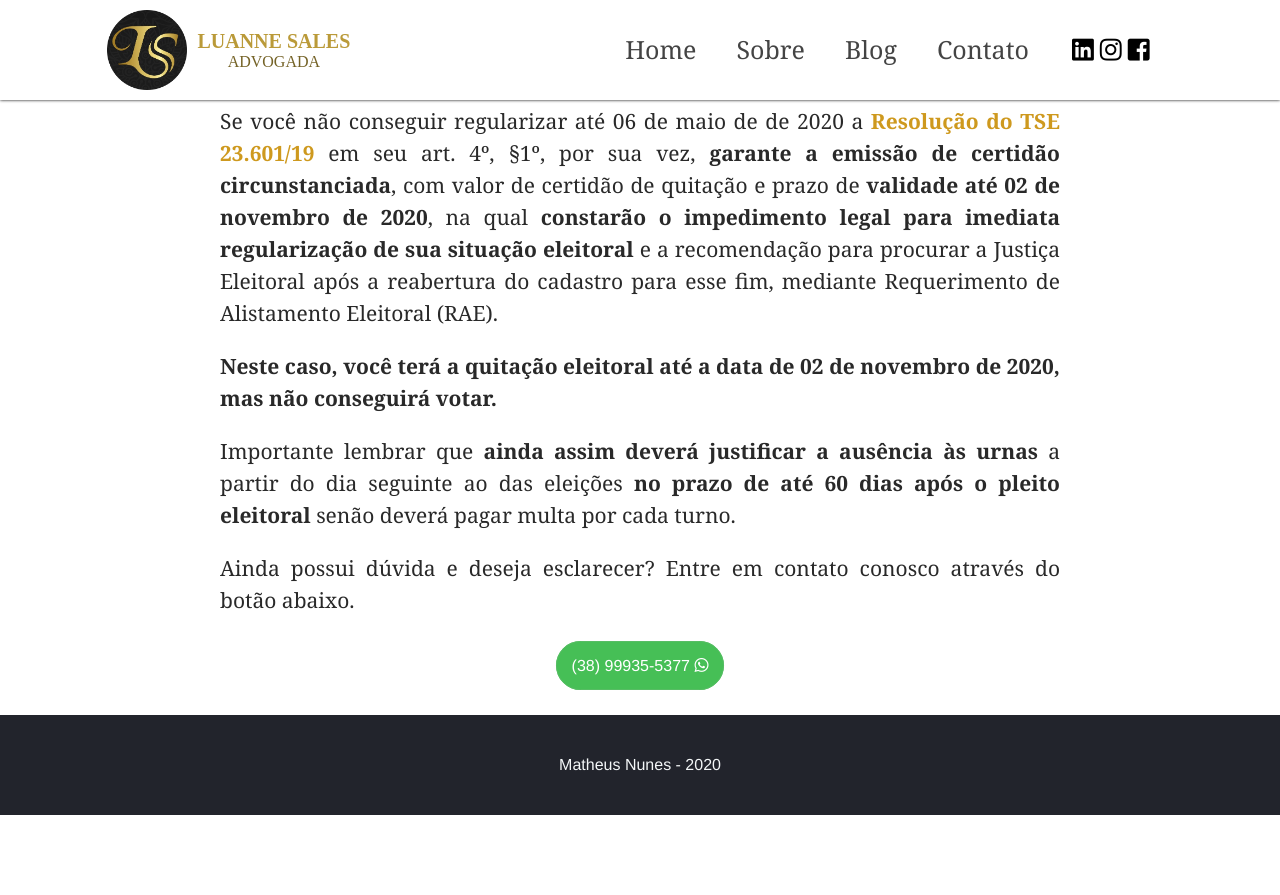
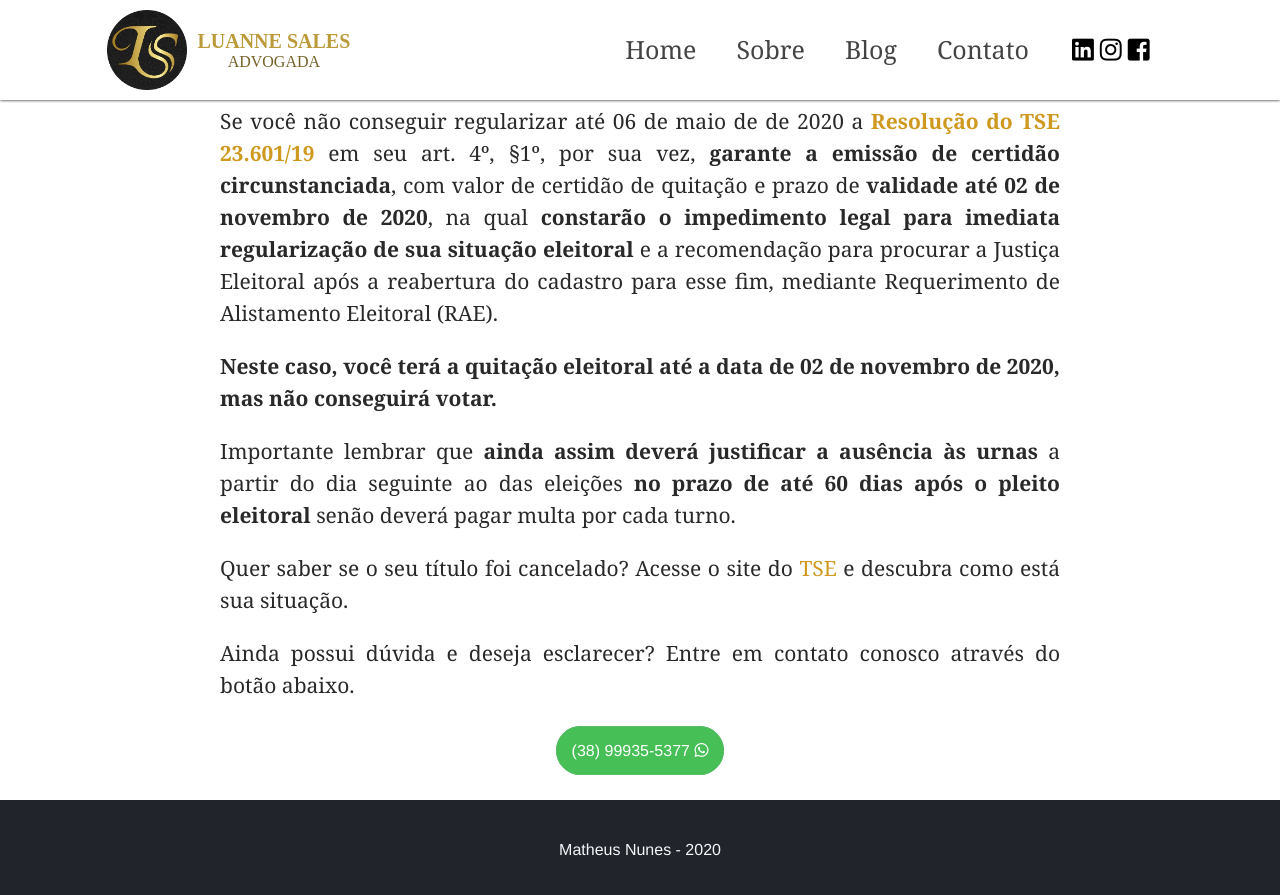
Before and after one commit to luanne-sales/luanne-sales.github.io, a Jekyll site: the page built from _posts/2020-03-06-titulo-eleitoral-cancelado.md, in a window 1280 px wide and 900 px high, scrolled down 1916 px. Shown: the top 895 px of the window. Built offline with Jekyll 4.4.1, drawn with Linux system fonts in a browser that asks for light colours; nearby versions of some CDN libraries; some web fonts are replaced; before the commit the page ends 2731 px from its top, so only the background shows below that.

Commit message:
acrescentei o lin do site tse

```diff
--- a/_posts/2020-03-06-titulo-eleitoral-cancelado.md
+++ b/_posts/2020-03-06-titulo-eleitoral-cancelado.md
@@ -34,4 +34,6 @@ Se você não conseguir regularizar até 06 de maio de de 2020 a **[Resolução
 
 Importante lembrar que **ainda assim deverá justificar a ausência às urnas** a partir do dia seguinte ao das eleições **no prazo de até 60 dias após o pleito eleitoral** senão deverá pagar multa por cada turno.
 
+Quer saber se o seu título foi cancelado? Acesse o site do [TSE](http://www.tse.jus.br/eleitor/titulo-e-local-de-votacao/copy_of_consulta-por-nome) e descubra como está sua situação.
+
 Ainda possui dúvida e deseja esclarecer? Entre em contato conosco através do botão abaixo.
```
